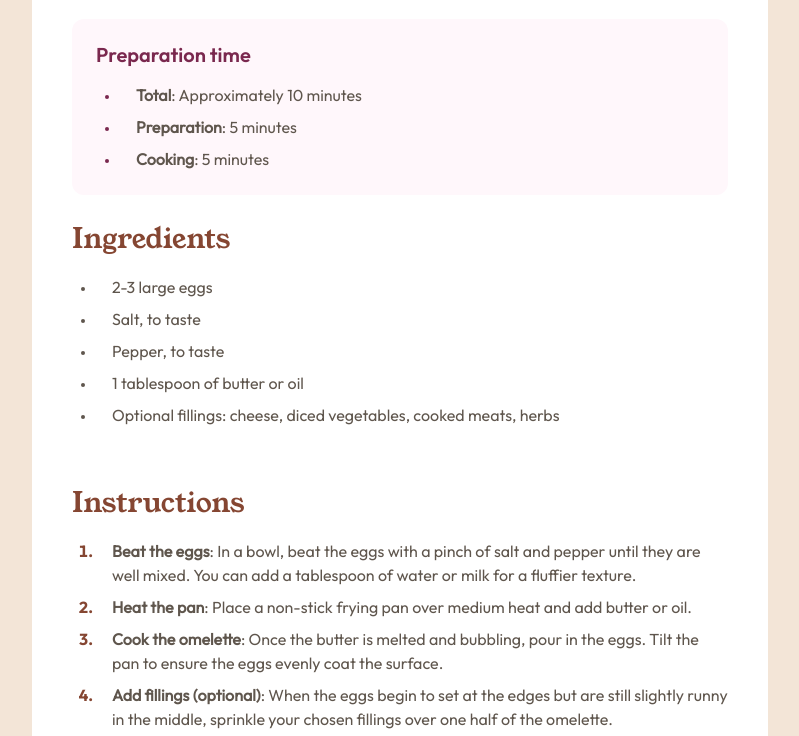
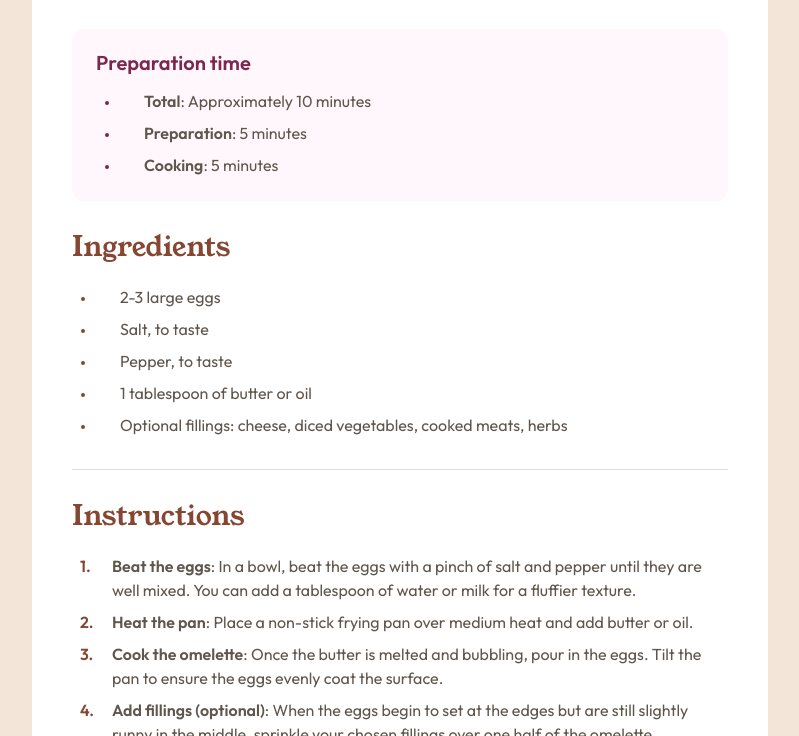
Before and after one commit to DavydIkkes/fm-recipe-page, a plain HTML site: page index.html in a window 1280 px wide. Shown: the part 623-1359 px from the top of the page, without its empty margins (240-1039 px from the left). Drawn offline with Linux system fonts and the light colour scheme.

Commit message:
finalize refactoring of semantic layout, refactoring of styles

```diff
--- a/index.css
+++ b/index.css
@@ -1,40 +1,4 @@
-@font-face {
-    font-family: "Young Serif Regular";
-    src: url("assets/fonts/young-serif/YoungSerif-Regular.ttf");
-}
-
-@font-face {
-    font-family: "Outfit Regular";
-    src: url("assets/fonts/outfit/static/Outfit-Regular.ttf");
-}
-
-@font-face {
-    font-family: "Outfit SemiBold";
-    src: url("assets/fonts/outfit/static/Outfit-SemiBold.ttf");
-}
-
-@font-face {
-    font-family: "Outfit Bold";
-    src: url("assets/fonts/outfit/static/Outfit-Bold.ttf");
-}
-
-:root {
-    /* Colors variables */
-    --rose-800: #7A284E;
-    --rose-50: #FFF7FB;
-    --stone-900: #312E2C;
-    --stone-600: #5F564D;
-    --stone-150: #E3DDD7;
-    --stone-100: #F3E5D7;
-    --brown-800: #854632;
-    --white: #FFFFFF;
-
-    /* Fonts variables */
-    --font-young-serif: "Young Serif Regular", sans-serif;
-    --font-outfit: "Outfit Regular", sans-serif;
-    --font-outfit-semibold: "Outfit SemiBold", sans-serif;
-    --font-outfit-bold: "Outfit Bold", sans-serif;
-}
+/* CSS RESET */
 
 * {
     margin: 0;
@@ -42,156 +6,270 @@
     box-sizing: border-box;
 }
 
+/* Fonts list  */
+
+@font-face {
+    font-family: "Young Serif";
+    src: url("assets/fonts/young-serif/YoungSerif-Regular.ttf");
+    font-weight: 400;
+    font-style: normal;
+    font-display: swap;
+}
+
+@font-face {
+    font-family: "Outfit";
+    src: url("assets/fonts/outfit/Outfit-Regular.ttf");
+    font-weight: 400;
+    font-style: normal;
+    font-display: swap;
+}
+
+@font-face {
+    font-family: "Outfit";
+    src: url("assets/fonts/outfit/Outfit-SemiBold.ttf");
+    font-weight: 600;
+    font-style: normal;
+    font-display: swap;
+}
+
+@font-face {
+    font-family: "Outfit Bold";
+    src: url("assets/fonts/outfit/Outfit-Bold.ttf");
+    font-weight: 700;
+    font-style: normal;
+    font-display: swap;
+}
+
+:root {
+    /* Colors variables */
+    --color-white: #ffffff;
+    --color-rose-800: #7a284e;
+    --color-rose-50: #fff7fb;
+    --color-stone-900: #312e2c;
+    --color-stone-600: #5f564d;
+    --color-stone-150: #e3ddd7;
+    --color-stone-100: #f3e5d7;
+    --color-brown-800: #854632;
+
+    /* Fonts variables */
+    --font-family-young-serif: "Young Serif", sans-serif;
+    --font-family-outfit: "Outfit", sans-serif;
+
+    /* Font sizes variables */
+    --font-size-preset-1: 2.5rem;
+    --font-size-preset-1-mobile: 2.25rem;
+    --font-size-preset-2: 1.75rem;
+    --font-size-preset-3: 1.25rem;
+    --font-size-preset-4: 1rem;
+
+    /* Spacing variables */
+    --spacing-100: 0.5rem; /* 8px */
+    --spacing-150: 0.75rem; /* 12px */
+    --spacing-200: 1rem; /* 16px */
+    --spacing-300: 1.5rem; /* 24px */
+    --spacing-400: 2rem; /* 32px */
+    --spacing-500: 2.5rem; /* 40px */
+    --spacing-600: 3rem; /* 48px */
+    --spacing-1600: 8rem; /* 128px */
+
+    /* Radius variables */
+    --radius-100: 0.75rem;
+    --radius-200: 1.5rem;
+}
+
+/* GENERAL SELECTORS */
+
 body {
-    background-color: var(--stone-100);
+    background-color: var(--color-stone-100);
     display: flex;
     justify-content: center;
     align-items: center;
-
+    font-family: var(--font-family-outfit);
+    font-size: var(--font-size-preset-4);
+    font-weight: 400;
+    color: var(--color-stone-600);
+    line-height: 150%;
 }
 
 main {
-    width: 46rem;
-    background-color: var(--white);
-    padding: 2.5rem;
-    font-family: var(--font-outfit);
+    background-color: var(--color-white);
+    font-family: var(--font-family-outfit);
     font-size: 1rem;
-    color: var(--stone-600);
     line-height: 150%;
-    border-radius: 2rem;
-    margin: 8rem;
 }
 
-ul li::marker {
-    font-size: 0.75rem;
+h1,
+h2 {
+    line-height: 100%;
 }
 
-ol li::marker {
-    font-family: var(--font-outfit-bold);
-    color: var(--brown-800);
-    font-size: 1rem;
+hr {
+    border: 0;
+    border-bottom: 1px solid var(--color-stone-150);;
 }
 
 li {
-    padding-inline-start: 1rem;
+    padding-inline-start: var(--spacing-300);
 }
 
-section {
-    width: 41rem;
-}
-
-.recipe__picture {
-    width: 41rem;
-    border-radius: 0.75rem;
-    margin-bottom: 40px;
-}
-
-
-.recipe__heading {
-    display: flex;
-    flex-direction: column;
-    gap: 1.5rem;
-    margin-bottom: 2rem;
-}
-
-.recipe__heading h1 {
-    font-family: var(--font-young-serif);
-    font-weight: 400;
-    font-size: 2.5rem;
-}
-
-.recipe__preparation {
-    padding: 1.5rem;
-    margin-bottom: 2rem;
-    background-color: var(--rose-50);
-    border-radius: 0.75rem;
-}
-
-.recipe__preparation h2 {
-    font-family: var(--font-outfit-semibold);
-    font-size: 1.25rem;
-    color: var(--rose-800);
-    margin-bottom: 1rem;
-}
-
-.recipe__preparation ul {
-    list-style-type: disc;
-    padding-left: 1.5rem;
-    display: flex;
-    flex-direction: column;
-    gap: 0.5rem;
-}
-
-.recipe__preparation li::marker {
-    color: var(--rose-800);
-    font-size: 0.75rem;
-}
-
-.recipe__process h2 {
-    font-family: var(--font-young-serif);
-    font-weight: 500;
-    font-size: 1.75rem;
-    color: var(--brown-800);
-    margin-bottom: 1.5rem;
-}
-
-.recipe__process ul, .recipe__process ol {
-    margin-left: 1.5rem;
-    margin-bottom: 4rem;
-}
-
-.recipe__process li {
-    margin-bottom: 0.5rem;
+strong {
+    font-weight: 700;
 }
 
 table {
     width: 100%;
     text-align: left;
+    border-collapse: collapse;
 }
 
-th, td {
-    padding: 12px 32px;
+th,
+td {
+    padding: var(--spacing-150) var(--spacing-400);
 }
 
 th {
-    font-weight: 500;
+    font-weight: 400;
 }
 
 td {
-    font-weight: bold;
-    color: var(--brown-800);
+    font-weight: 700;
+    color: var(--color-brown-800);
 }
 
-tr:not(:last-child) {
-    border-bottom: 1px solid var(--stone-150);
+tr + tr {
+    border-top: 1px solid var(--color-stone-150);
 }
 
-/* @media (min-width: 375px) {
-    main {
-        width: 375px;
-        margin: 0;
-        padding: 0;
-    }
+/* LAYOUT */
 
-    section {
-       width: 375px;
-    }
+.recipe__content {
+    padding: var(--spacing-500) var(--spacing-400);
+    display: flex;
+    flex-direction: column;
+    gap: var(--spacing-400);
+}
 
-    .recipe__picture {
-        width: 375px;
-    }
+/* PICTURE SECTION */
 
-    .recipe__heading, .recipe__preparation, .recipe__process {
-        padding: 0 2rem;
-    }
+.recipe__picture {
+    width: 100%;
+    max-width: 100%;
+    object-fit: cover;
+}
 
+/* DESCRIPTION SECTION */
+
+.recipe__description {
+    display: flex;
+    flex-direction: column;
+    gap: var(--spacing-300);
+}
+
+.recipe__description h1 {
+    font-family: var(--font-family-young-serif);
+    font-size: var(--font-size-preset-1-mobile);
+    font-weight: 400;
+    line-height: 100%;
+    color: var(--color-stone-900);
+}
+
+/* PREPARATION SECTION */
+
+.recipe__preparation {
+    padding: var(--spacing-300);
+    background-color: var(--color-rose-50);
+    border-radius: var(--radius-100);
+}
+
+.recipe__preparation h2 {
+    font-family: var(--font-family-outfit);
+    font-size: 1.25rem;
+    color: var(--color-rose-800);
+    margin-bottom: 1rem;
+}
+
+.recipe__ul {
+    padding-left: var(--spacing-300);
+    display: flex;
+    flex-direction: column;
+    gap: var(--spacing-100);
+}
+
+.recipe__ul li::marker {
+    color: var(--color-rose-800);
+    font-size: 0.75rem;
+}
+
+.recipe__section {
+    display: flex;
+    flex-direction: column;
+    gap: var(--spacing-300);
+}
+
+.recipe__section h2 {
+    font-family: var(--font-family-young-serif);
+    font-size: var(--font-size-preset-2);
+    color: var(--color-brown-800);
+    font-weight: 400;
+}
+
+.recipe__section .recipe__ul li::marker {
+    color: var(--color-brown-800);
+}
+
+.recipe__section .recipe__ol {
+    display: flex;
+    flex-direction: column;
+    gap: var(--spacing-100);
+    list-style: none;
+    counter-reset: step;
+}
+
+.recipe__section .recipe__ol li {
+   counter-increment: step;
+   padding-left: var(--spacing-500);
+   position: relative;
+}
+
+.recipe__section .recipe__ol li::before {
+    content: counter(step) ".";
+    position: absolute;
+    left: var(--spacing-100);
+    color: var(--color-brown-800);
+    font-weight: 700;
 }
 
 
 
-@media (min-width: 1440px) {
-    main {
-        margin: 8rem;
+@media (min-width: 48rem) {
+    body {
+        padding: var(--spacing-1600) var(--spacing-600);
+    }
+
+    .recipe {
+        max-width: 38.5rem;
+        display: flex;
+        flex-direction: column;
+        border-radius: var(--radius-200);
+        padding: var(--spacing-500);
+        gap: var(--spacing-500);
+    }
+
+    .recipe__content {
+        padding: 0;
+    }
+
+    .recipe__picture {
+        border-radius: var(--radius- 100);
+    }
+
+    .recipe__description h1 {
+        font-size: var(--font-size-preset-1);
     }
 }
- */
+
+@media (min-width: 64rem) {
+    .recipe {
+        max-width: 46rem;
+    }
+}
--- a/index.html
+++ b/index.html
@@ -23,28 +23,31 @@
                 class="recipe__picture"
             />
 
-            <section class="recipe__heading">
+            <div class="recipe__content">
+                <heading class="recipe__description">
                     <h1>Simple Omelette Recipe</h1>
                     <p>
-                    An easy and quick dish, perfect for any meal. This classic
-                    omelette combines beaten eggs cooked to perfection,
-                    optionally filled with your choice of cheese, vegetables, or
-                    meats.
+                        An easy and quick dish, perfect for any meal. This
+                        classic omelette combines beaten eggs cooked to
+                        perfection, optionally filled with your choice of
+                        cheese, vegetables, or meats.
                     </p>
-            </section>
+                </heading>
 
                 <section class="recipe__preparation">
                     <h2>Preparation time</h2>
-                <ul>
-                    <li><strong>Total</strong>: Approximately 10 minutes</li>
+                    <ul class="recipe__ul">
+                        <li>
+                            <strong>Total</strong>: Approximately 10 minutes
+                        </li>
                         <li><strong>Preparation</strong>: 5 minutes</li>
                         <li><strong>Cooking</strong>: 5 minutes</li>
                     </ul>
                 </section>
 
-            <section class="recipe__process">
+                <section class="recipe__section">
                     <h2>Ingredients</h2>
-                <ul>
+                    <ul class="recipe__ul">
                         <li>2-3 large eggs</li>
                         <li>Salt, to taste</li>
                         <li>Pepper, to taste</li>
@@ -54,65 +57,76 @@
                             meats, herbs
                         </li>
                     </ul>
+                </section>
 
+                <hr>
+
+                <section class="recipe__section">
                     <h2>Instructions</h2>
-                <ol>
+                    <ol class="recipe__ol">
                         <li>
-                        <strong>Beat the eggs</strong>: In a bowl, beat the eggs with a pinch of
-                        salt and pepper until they are well mixed. You can add a
-                        tablespoon of water or milk for a fluffier texture.
+                            <strong>Beat the eggs</strong>: In a bowl, beat the
+                            eggs with a pinch of salt and pepper until they are
+                            well mixed. You can add a tablespoon of water or
+                            milk for a fluffier texture.
                         </li>
                         <li>
-                        <strong>Heat the pan</strong>: Place a non-stick frying pan over medium
-                        heat and add butter or oil.
+                            <strong>Heat the pan</strong>: Place a non-stick
+                            frying pan over medium heat and add butter or oil.
                         </li>
                         <li>
-                        <strong>Cook the omelette</strong>: Once the butter is melted and
-                        bubbling, pour in the eggs. Tilt the pan to ensure the
-                        eggs evenly coat the surface.
+                            <strong>Cook the omelette</strong>: Once the butter
+                            is melted and bubbling, pour in the eggs. Tilt the
+                            pan to ensure the eggs evenly coat the surface.
                         </li>
                         <li>
-                        <strong>Add fillings (optional)</strong>: When the eggs begin to set at
-                        the edges but are still slightly runny in the middle,
-                        sprinkle your chosen fillings over one half of the
-                        omelette.
+                            <strong>Add fillings (optional)</strong>: When the
+                            eggs begin to set at the edges but are still
+                            slightly runny in the middle, sprinkle your chosen
+                            fillings over one half of the omelette.
                         </li>
                         <li>
-                        <strong>Fold and serve</strong>: As the omelette continues to cook,
-                        carefully lift one edge and fold it over the
-                        fillings.Let it cook for another minute, then slide it
-                        onto a plate.
+                            <strong>Fold and serve</strong>: As the omelette
+                            continues to cook, carefully lift one edge and fold
+                            it over the fillings.Let it cook for another minute,
+                            then slide it onto a plate.
                         </li>
                         <li>
-                        <strong>Enjoy</strong>: Serve hot, with additional salt and pepper if
-                        needed.
+                            <strong>Enjoy</strong>: Serve hot, with additional
+                            salt and pepper if needed.
                         </li>
                     </ol>
+                </section>
 
+                <hr>
+                <section class="recipe__section">
                     <h2>Nutrition</h2>
                     <p>
-                    The table below shows nutritional values per serving without
-                    the additional fillings.
+                        The table below shows nutritional values per serving
+                        without the additional fillings.
                     </p>
                     <table>
+                        <tbody>
                             <tr>
-                        <th>Calories</th>
+                                <th scope="row">Calories</th>
                                 <td>277kcal</td>
                             </tr>
                             <tr>
-                        <th>Carbs</th>
+                                <th scope="row">Carbs</th>
                                 <td>0g</td>
                             </tr>
                             <tr>
-                        <th>Protein</th>
+                                <th scope="row">Protein</th>
                                 <td>20g</td>
                             </tr>
                             <tr>
-                        <th>Fat</th>
+                                <th scope="row">Fat</th>
                                 <td>22g</td>
                             </tr>
+                        </tbody>
                     </table>
                 </section>
+            </div>
         </main>
     </body>
 </html>
```
Also changed, not shown: assets/fonts/outfit/Outfit-Bold.ttf (renamed from assets/fonts/outfit/static/Outfit-Bold.ttf), assets/fonts/outfit/Outfit-Regular.ttf (renamed from assets/fonts/outfit/static/Outfit-Regular.ttf), assets/fonts/outfit/Outfit-SemiBold.ttf (renamed from assets/fonts/outfit/static/Outfit-SemiBold.ttf), assets/fonts/outfit/Outfit-VariableFont_wght.ttf (deleted), assets/fonts/outfit/README.txt (deleted), assets/fonts/outfit/static/Outfit-Black.ttf (deleted), assets/fonts/outfit/static/Outfit-ExtraBold.ttf (deleted), assets/fonts/outfit/static/Outfit-ExtraLight.ttf (deleted), assets/fonts/outfit/static/Outfit-Light.ttf (deleted), assets/fonts/outfit/static/Outfit-Medium.ttf (deleted), assets/fonts/outfit/static/Outfit-Thin.ttf (deleted), preview_images/desktop_preview.png (added), preview_images/mobile_preview.png (added), preview_images/preview.jpg (added), 1 other file. Lines whose indentation alone changed are shown as unchanged.
